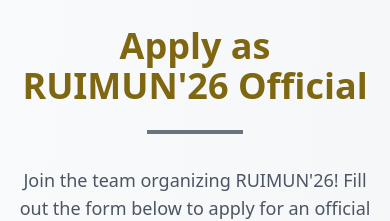
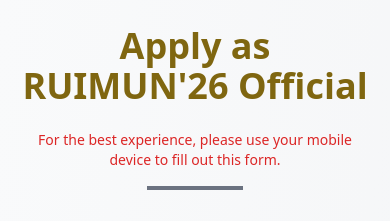
Before and after one commit to JayBeloved/RUIMUNRevamp, a React (Vite) app: page / in a window 390 px wide. Shown: the part 8600-8821 px from the top of the page. Built offline with nearby package versions, Linux system fonts and the light colour scheme.

Commit message:
Add mobile device usage disclaimer to application form

```diff
--- a/src/components/ApplicationForm.jsx
+++ b/src/components/ApplicationForm.jsx
@@ -180,7 +180,10 @@
           <h2 className="text-4xl md:text-5xl font-bold text-center mb-6 text-primary">
             Apply as RUIMUN'26 Official
           </h2>
-
+          {/* Add a disclaimer to use their mobile phones for the for filling*/}
+          <p className="text-center text-red-600 mb-4 text-sm">
+            For the best experience, please use your mobile device to fill out this form.
+          </p>
           <div className="h-1 w-24 bg-accent mx-auto mb-8"></div>
 
           <p className="text-center text-gray-600 mb-12 text-lg">
```
